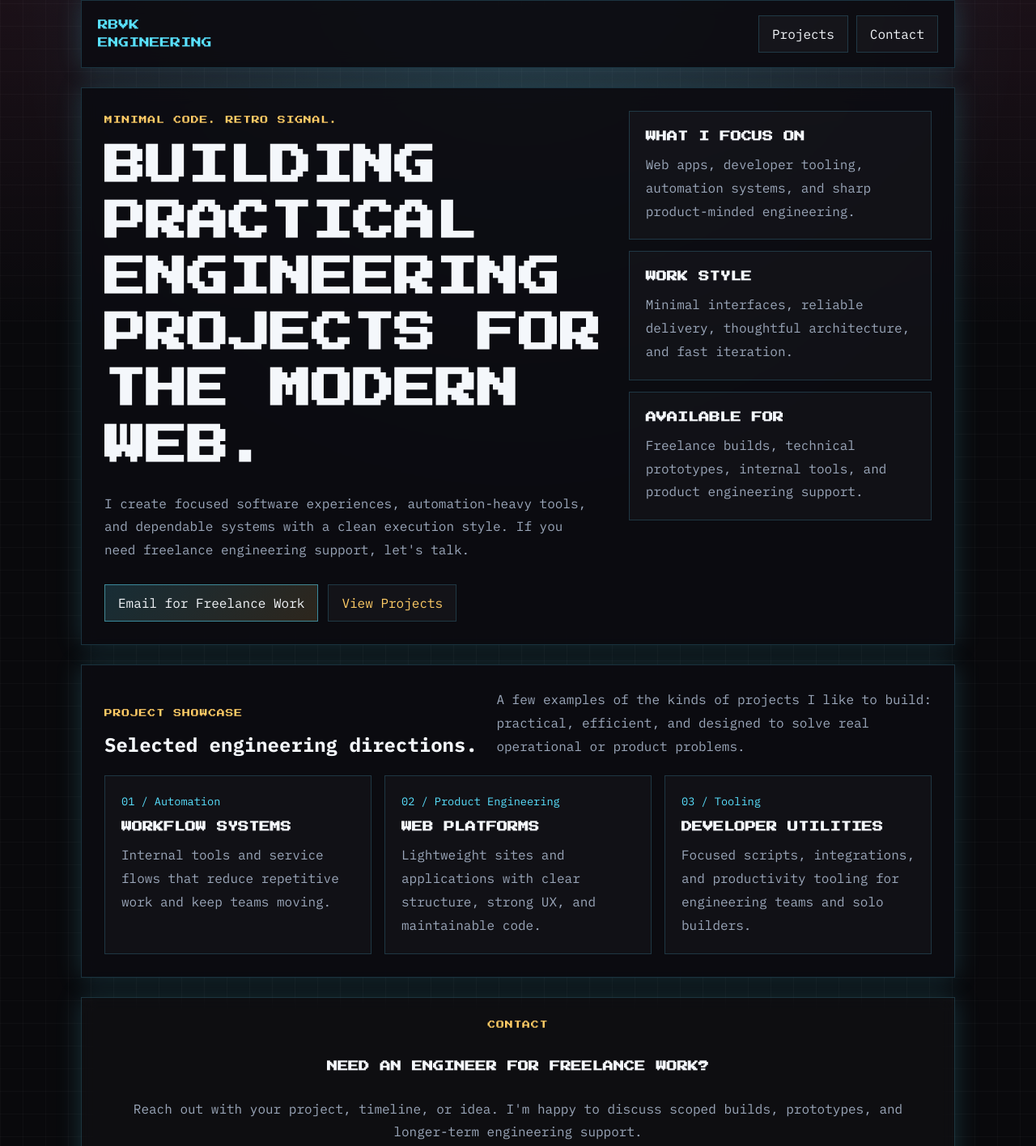
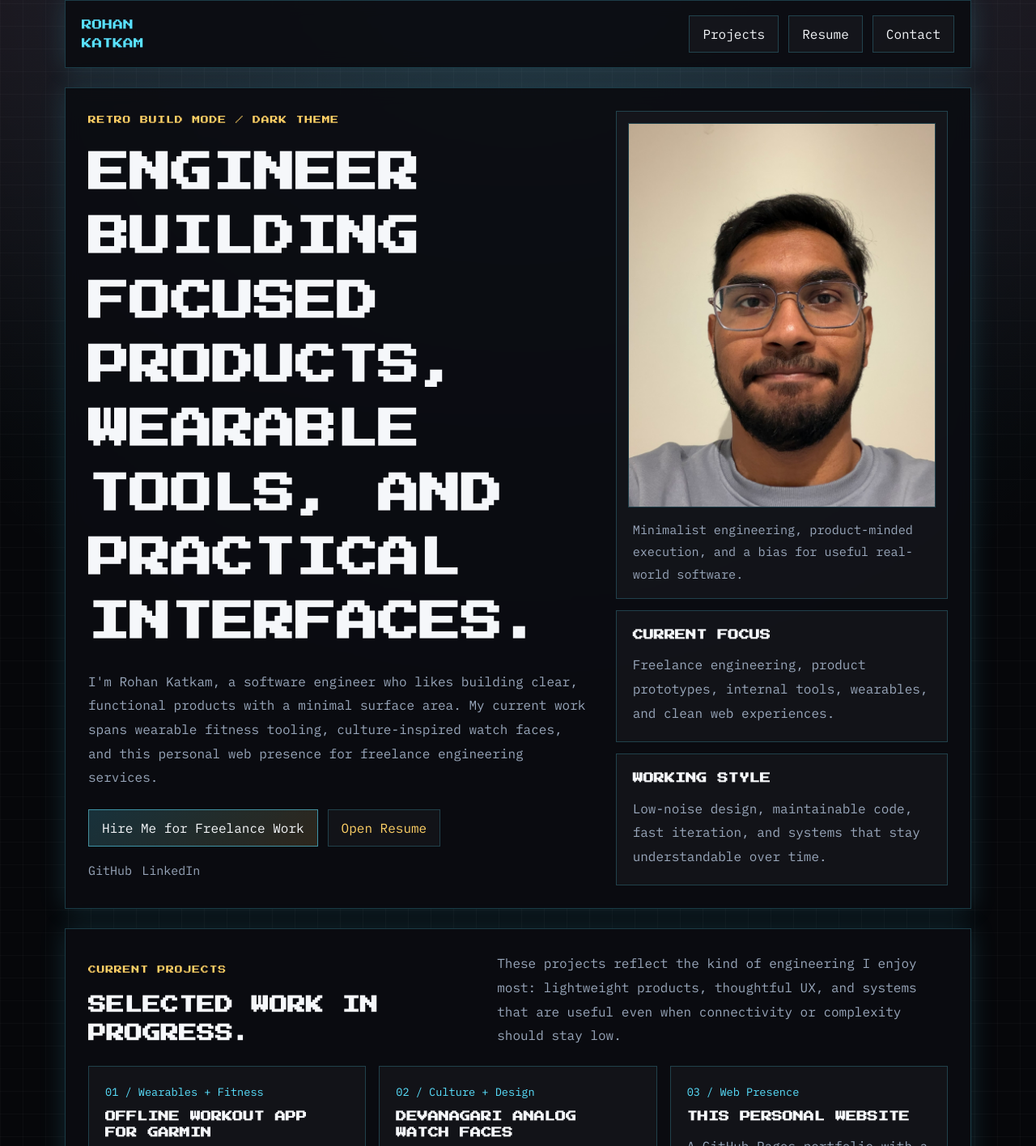
Before and after one commit to rbvk-services/rbvk-services.github.io, a plain HTML site: page index.html in a window 1280 px wide. Shown: the part 24-1440 px from the top of the page at 81% size. Drawn offline with Linux system fonts and the light colour scheme.

Commit message:
Add profile photo resume and current projects

```diff
--- a/index.html
+++ b/index.html
@@ -3,10 +3,10 @@
 <head>
   <meta charset="UTF-8">
   <meta name="viewport" content="width=device-width, initial-scale=1.0">
-  <title>RBVK Engineering</title>
+  <title>Rohan Katkam | RBVK Engineering</title>
   <meta
     name="description"
-    content="Minimal retro-inspired portfolio for RBVK Engineering projects and freelance services."
+    content="Rohan Katkam's minimal retro-inspired portfolio featuring engineering projects, resume, and freelance contact details."
   >
   <link rel="preconnect" href="https://fonts.googleapis.com">
   <link rel="preconnect" href="https://fonts.gstatic.com" crossorigin>
@@ -16,15 +16,17 @@
   >
   <style>
     :root {
-      --bg: #09090c;
-      --bg-panel: rgba(12, 12, 18, 0.92);
-      --line: rgba(86, 204, 242, 0.2);
-      --text: #f4f7fb;
-      --muted: #9ba7ba;
+      --bg: #06070a;
+      --panel: rgba(11, 13, 18, 0.92);
+      --panel-soft: rgba(255, 255, 255, 0.03);
+      --line: rgba(89, 225, 255, 0.22);
+      --line-strong: rgba(89, 225, 255, 0.56);
+      --text: #f5f7fa;
+      --muted: #99a7bb;
       --cyan: #59e1ff;
-      --amber: #ffcc66;
-      --pink: #ff6fae;
-      --shadow: 0 0 30px rgba(89, 225, 255, 0.18);
+      --amber: #ffd166;
+      --pink: #ff7eb6;
+      --shadow: 0 0 30px rgba(89, 225, 255, 0.16);
     }
 
     * {
@@ -41,8 +43,8 @@
       color: var(--text);
       font-family: "IBM Plex Mono", monospace;
       background:
-        radial-gradient(circle at top, rgba(89, 225, 255, 0.16), transparent 35%),
-        linear-gradient(180deg, rgba(255, 111, 174, 0.08), transparent 26%),
+        radial-gradient(circle at top, rgba(89, 225, 255, 0.14), transparent 34%),
+        linear-gradient(180deg, rgba(255, 126, 182, 0.08), transparent 22%),
         linear-gradient(rgba(255, 255, 255, 0.025) 1px, transparent 1px),
         linear-gradient(90deg, rgba(255, 255, 255, 0.025) 1px, transparent 1px),
         var(--bg);
@@ -54,37 +56,51 @@
       text-decoration: none;
     }
 
+    img {
+      display: block;
+      max-width: 100%;
+    }
+
     .page-shell {
-      width: min(1080px, calc(100% - 32px));
+      width: min(1120px, calc(100% - 32px));
       margin: 0 auto;
       padding: 24px 0 56px;
     }
 
+    .topbar,
+    .hero,
+    .section,
+    .contact-panel {
+      border: 1px solid var(--line);
+      background: var(--panel);
+      box-shadow: var(--shadow);
+      backdrop-filter: blur(10px);
+    }
+
     .topbar {
       display: flex;
+      justify-content: space-between;
       align-items: center;
-      justify-content: space-between;
       gap: 16px;
       padding: 18px 20px;
       margin-bottom: 24px;
-      border: 1px solid var(--line);
-      background: var(--bg-panel);
-      box-shadow: var(--shadow);
-      backdrop-filter: blur(10px);
     }
 
     .brand {
       font-family: "Press Start 2P", monospace;
       font-size: 0.8rem;
       color: var(--cyan);
+      line-height: 1.8;
       text-transform: uppercase;
-      line-height: 1.7;
     }
 
-    .nav {
+    .nav,
+    .hero-actions,
+    .socials,
+    .quick-links {
       display: flex;
       flex-wrap: wrap;
-      gap: 10px;
+      gap: 12px;
     }
 
     .nav a,
@@ -95,7 +111,7 @@
       justify-content: center;
       padding: 12px 16px;
       border: 1px solid var(--line);
-      background: rgba(255, 255, 255, 0.03);
+      background: var(--panel-soft);
       transition: transform 180ms ease, border-color 180ms ease, box-shadow 180ms ease;
     }
 
@@ -106,23 +122,23 @@
     .button:focus-visible,
     .social-link:focus-visible {
       transform: translateY(-2px);
-      border-color: rgba(89, 225, 255, 0.72);
-      box-shadow: 0 0 22px rgba(89, 225, 255, 0.16);
+      border-color: var(--line-strong);
+      box-shadow: 0 0 22px rgba(89, 225, 255, 0.18);
       outline: none;
     }
 
-    .hero,
-    .section,
-    .contact-panel {
-      border: 1px solid var(--line);
-      background: var(--bg-panel);
-      box-shadow: var(--shadow);
-      backdrop-filter: blur(10px);
+    .button.primary {
+      background: linear-gradient(135deg, rgba(89, 225, 255, 0.18), rgba(255, 209, 102, 0.14));
+      border-color: var(--line-strong);
+    }
+
+    .button.secondary {
+      color: var(--amber);
     }
 
     .hero {
       display: grid;
-      grid-template-columns: minmax(0, 1.5fr) minmax(280px, 0.9fr);
+      grid-template-columns: minmax(0, 1.3fr) minmax(300px, 0.85fr);
       gap: 24px;
       padding: 28px;
       align-items: stretch;
@@ -137,6 +153,7 @@
       font-size: 0.62rem;
       letter-spacing: 0.08em;
       text-transform: uppercase;
+      line-height: 1.7;
     }
 
     h1,
@@ -146,68 +163,87 @@
       margin: 0;
     }
 
+    h1,
+    h2,
+    h3 {
+      font-family: "Press Start 2P", monospace;
+      text-transform: uppercase;
+      line-height: 1.55;
+    }
+
     h1 {
-      font-family: "Press Start 2P", monospace;
-      font-size: clamp(1.8rem, 4vw, 3.6rem);
-      line-height: 1.35;
-      margin-bottom: 22px;
-      text-transform: uppercase;
+      font-size: clamp(1.7rem, 4vw, 3.3rem);
+      margin-bottom: 18px;
+    }
+
+    h2 {
+      font-size: clamp(1rem, 2.2vw, 1.4rem);
+    }
+
+    h3 {
+      font-size: 0.82rem;
+      margin-bottom: 12px;
+    }
+
+    .lead,
+    .section-copy,
+    .project-card p,
+    .stat-box p,
+    .resume-card p,
+    .contact-panel p {
+      color: var(--muted);
+      line-height: 1.85;
     }
 
     .lead {
-      max-width: 62ch;
-      color: var(--muted);
-      font-size: 1rem;
-      line-height: 1.8;
-      margin-bottom: 28px;
+      max-width: 64ch;
+      margin-bottom: 24px;
     }
 
-    .hero-actions,
-    .socials {
-      display: flex;
-      flex-wrap: wrap;
-      gap: 12px;
+    .quick-links {
+      margin-top: 20px;
+      color: var(--muted);
+      font-size: 0.94rem;
     }
 
-    .button.primary {
-      background: linear-gradient(135deg, rgba(89, 225, 255, 0.16), rgba(255, 204, 102, 0.14));
-      border-color: rgba(89, 225, 255, 0.52);
-    }
-
-    .button.secondary {
-      color: var(--amber);
-    }
-
-    .hero-panel {
+    .hero-side {
       display: grid;
       gap: 14px;
       align-content: start;
     }
 
-    .status-box,
+    .portrait-card,
+    .stat-box,
     .project-card,
+    .resume-card,
     .contact-panel {
       padding: 20px;
-      background: rgba(255, 255, 255, 0.025);
       border: 1px solid var(--line);
+      background: var(--panel-soft);
     }
 
-    .status-box strong,
-    .project-card h3,
-    .contact-panel h2 {
-      display: block;
-      margin-bottom: 10px;
-      font-family: "Press Start 2P", monospace;
-      font-size: 0.82rem;
-      line-height: 1.6;
-      text-transform: uppercase;
+    .portrait-card {
+      padding: 14px;
     }
 
-    .status-box p,
-    .project-card p,
-    .contact-panel p {
+    .portrait-frame {
+      overflow: hidden;
+      border: 1px solid var(--line);
+      background: #0d1017;
+    }
+
+    .portrait-frame img {
+      width: 100%;
+      height: 100%;
+      object-fit: cover;
+      aspect-ratio: 4 / 5;
+    }
+
+    .portrait-caption {
+      padding: 14px 6px 2px;
       color: var(--muted);
       line-height: 1.8;
+      font-size: 0.95rem;
     }
 
     .section {
@@ -224,9 +260,7 @@
     }
 
     .section-header p {
-      max-width: 56ch;
-      color: var(--muted);
-      line-height: 1.8;
+      max-width: 58ch;
     }
 
     .projects {
@@ -240,6 +274,31 @@
       margin-bottom: 12px;
       color: var(--cyan);
       font-size: 0.85rem;
+    }
+
+    .resume-layout {
+      display: grid;
+      grid-template-columns: minmax(0, 1fr) minmax(260px, 320px);
+      gap: 16px;
+      align-items: stretch;
+    }
+
+    .resume-card {
+      display: grid;
+      gap: 16px;
+    }
+
+    .resume-points {
+      display: grid;
+      gap: 10px;
+      color: var(--muted);
+    }
+
+    .resume-points span {
+      display: block;
+      padding: 12px 14px;
+      border: 1px solid var(--line);
+      background: rgba(255, 255, 255, 0.02);
     }
 
     .contact-panel {
@@ -265,9 +324,10 @@
       font-size: 0.88rem;
     }
 
-    @media (max-width: 900px) {
+    @media (max-width: 960px) {
       .hero,
-      .projects {
+      .projects,
+      .resume-layout {
         grid-template-columns: 1fr;
       }
 
@@ -280,20 +340,21 @@
 
     @media (max-width: 560px) {
       .page-shell {
-        width: min(100% - 20px, 1080px);
+        width: min(100% - 20px, 1120px);
         padding-top: 12px;
       }
 
+      .topbar,
       .hero,
       .section,
-      .contact-panel,
-      .topbar {
+      .contact-panel {
         padding: 20px;
       }
 
       .nav,
       .hero-actions,
-      .socials {
+      .socials,
+      .quick-links {
         width: 100%;
       }
 
@@ -308,9 +369,10 @@
 <body>
   <div class="page-shell">
     <header class="topbar">
-      <div class="brand">RBVK<br>Engineering</div>
+      <div class="brand">Rohan<br>Katkam</div>
       <nav class="nav" aria-label="Primary">
         <a href="#projects">Projects</a>
+        <a href="#resume">Resume</a>
         <a href="#contact">Contact</a>
       </nav>
     </header>
@@ -318,30 +380,41 @@
     <main>
       <section class="hero">
         <div>
-          <span class="eyebrow">Minimal Code. Retro Signal.</span>
-          <h1>Building practical engineering projects for the modern web.</h1>
+          <span class="eyebrow">Retro Build Mode / Dark Theme</span>
+          <h1>Engineer building focused products, wearable tools, and practical interfaces.</h1>
           <p class="lead">
-            I create focused software experiences, automation-heavy tools, and dependable systems
-            with a clean execution style. If you need freelance engineering support, let&apos;s talk.
+            I&apos;m Rohan Katkam, a software engineer who likes building clear, functional products with a
+            minimal surface area. My current work spans wearable fitness tooling, culture-inspired watch
+            faces, and this personal web presence for freelance engineering services.
           </p>
           <div class="hero-actions">
-            <a class="button primary" href="mailto:roha1234@gmail.com">Email for Freelance Work</a>
-            <a class="button secondary" href="#projects">View Projects</a>
+            <a class="button primary" href="mailto:roha1234@gmail.com">Hire Me for Freelance Work</a>
+            <a class="button secondary" href="assets/Rohan_Katkam_Resume.pdf" target="_blank" rel="noreferrer">
+              Open Resume
+            </a>
+          </div>
+          <div class="quick-links">
+            <a href="https://github.com/RohanKatkam" target="_blank" rel="noreferrer">GitHub</a>
+            <a href="https://nl.linkedin.com/in/rohan-katkam" target="_blank" rel="noreferrer">LinkedIn</a>
           </div>
         </div>
 
-        <aside class="hero-panel" aria-label="Highlights">
-          <div class="status-box">
-            <strong>What I Focus On</strong>
-            <p>Web apps, developer tooling, automation systems, and sharp product-minded engineering.</p>
+        <aside class="hero-side" aria-label="Profile summary">
+          <div class="portrait-card">
+            <div class="portrait-frame">
+              <img src="assets/rohan-katkam.jpg" alt="Portrait of Rohan Katkam">
+            </div>
+            <p class="portrait-caption">
+              Minimalist engineering, product-minded execution, and a bias for useful real-world software.
+            </p>
           </div>
-          <div class="status-box">
-            <strong>Work Style</strong>
-            <p>Minimal interfaces, reliable delivery, thoughtful architecture, and fast iteration.</p>
+          <div class="stat-box">
+            <h3>Current Focus</h3>
+            <p>Freelance engineering, product prototypes, internal tools, wearables, and clean web experiences.</p>
           </div>
-          <div class="status-box">
-            <strong>Available For</strong>
-            <p>Freelance builds, technical prototypes, internal tools, and product engineering support.</p>
+          <div class="stat-box">
+            <h3>Working Style</h3>
+            <p>Low-noise design, maintainable code, fast iteration, and systems that stay understandable over time.</p>
           </div>
         </aside>
       </section>
@@ -349,39 +422,77 @@
       <section class="section" id="projects">
         <div class="section-header">
           <div>
-            <span class="section-label">Project Showcase</span>
-            <h2>Selected engineering directions.</h2>
+            <span class="section-label">Current Projects</span>
+            <h2>Selected work in progress.</h2>
           </div>
-          <p>
-            A few examples of the kinds of projects I like to build: practical, efficient, and
-            designed to solve real operational or product problems.
+          <p class="section-copy">
+            These projects reflect the kind of engineering I enjoy most: lightweight products,
+            thoughtful UX, and systems that are useful even when connectivity or complexity should stay low.
           </p>
         </div>
 
         <div class="projects">
           <article class="project-card">
-            <span class="project-tag">01 / Automation</span>
-            <h3>Workflow Systems</h3>
+            <span class="project-tag">01 / Wearables + Fitness</span>
+            <h3>Offline Workout App for Garmin</h3>
             <p>
-              Internal tools and service flows that reduce repetitive work and keep teams moving.
+              A minimal workout app for Garmin watches built around offline reliability, with Hevy-based
+              workout structure so routines stay familiar, accessible, and practical during training.
             </p>
           </article>
 
           <article class="project-card">
-            <span class="project-tag">02 / Product Engineering</span>
-            <h3>Web Platforms</h3>
+            <span class="project-tag">02 / Culture + Design</span>
+            <h3>Devanagari Analog Watch Faces</h3>
             <p>
-              Lightweight sites and applications with clear structure, strong UX, and maintainable code.
+              Analog watch faces that bring Devanagari-inspired numerals and visual language into wearable
+              interfaces, combining tradition, legibility, and a clean modern presentation.
             </p>
           </article>
 
           <article class="project-card">
-            <span class="project-tag">03 / Tooling</span>
-            <h3>Developer Utilities</h3>
+            <span class="project-tag">03 / Web Presence</span>
+            <h3>This Personal Website</h3>
             <p>
-              Focused scripts, integrations, and productivity tooling for engineering teams and solo builders.
+              A GitHub Pages portfolio with a dark retro aesthetic to showcase projects, resume, and a
+              direct path for freelance clients to get in touch quickly.
             </p>
           </article>
+        </div>
+      </section>
+
+      <section class="section" id="resume">
+        <div class="section-header">
+          <div>
+            <span class="section-label">Resume</span>
+            <h2>Profile and supporting material.</h2>
+          </div>
+          <p class="section-copy">
+            For a fuller view of experience, background, and technical depth, the resume is available directly
+            from the site as a downloadable PDF.
+          </p>
+        </div>
+
+        <div class="resume-layout">
+          <div class="resume-card">
+            <h3>Rohan Katkam Resume</h3>
+            <p>
+              Open the latest resume to review experience, skills, and project context alongside the work shown here.
+            </p>
+            <div class="hero-actions">
+              <a class="button primary" href="assets/Rohan_Katkam_Resume.pdf" target="_blank" rel="noreferrer">
+                View Resume PDF
+              </a>
+              <a class="button secondary" href="assets/Rohan_Katkam_Resume.pdf" download>
+                Download Resume
+              </a>
+            </div>
+          </div>
+          <div class="resume-points">
+            <span>Focused on practical engineering and product execution.</span>
+            <span>Interested in web platforms, tooling, automation, and wearables.</span>
+            <span>Available through direct email for freelance conversations.</span>
+          </div>
         </div>
       </section>
 
@@ -389,23 +500,26 @@
         <span class="section-label">Contact</span>
         <h2>Need an engineer for freelance work?</h2>
         <p>
-          Reach out with your project, timeline, or idea. I&apos;m happy to discuss scoped builds,
-          prototypes, and longer-term engineering support.
+          Reach out with your project, prototype, or timeline. I&apos;m open to focused freelance engagements,
+          internal tools, and product engineering work.
         </p>
         <a class="email" href="mailto:roha1234@gmail.com">roha1234@gmail.com</a>
         <div class="socials" aria-label="Social links">
-          <a class="social-link" href="https://github.com/rbvk-services" target="_blank" rel="noreferrer">
+          <a class="social-link" href="https://github.com/RohanKatkam" target="_blank" rel="noreferrer">
             GitHub
           </a>
           <a class="social-link" href="https://nl.linkedin.com/in/rohan-katkam" target="_blank" rel="noreferrer">
             LinkedIn
+          </a>
+          <a class="social-link" href="assets/Rohan_Katkam_Resume.pdf" target="_blank" rel="noreferrer">
+            Resume
           </a>
         </div>
       </section>
     </main>
 
     <footer class="footer">
-      Built for GitHub Pages with a dark retro aesthetic inspired by 80s arcade geometry.
+      Built for GitHub Pages with a minimal 80s arcade influence and a direct, practical portfolio layout.
     </footer>
   </div>
 </body>
```
Also changed, not shown: assets/rohan-katkam.jpg (added), 1 other file.
